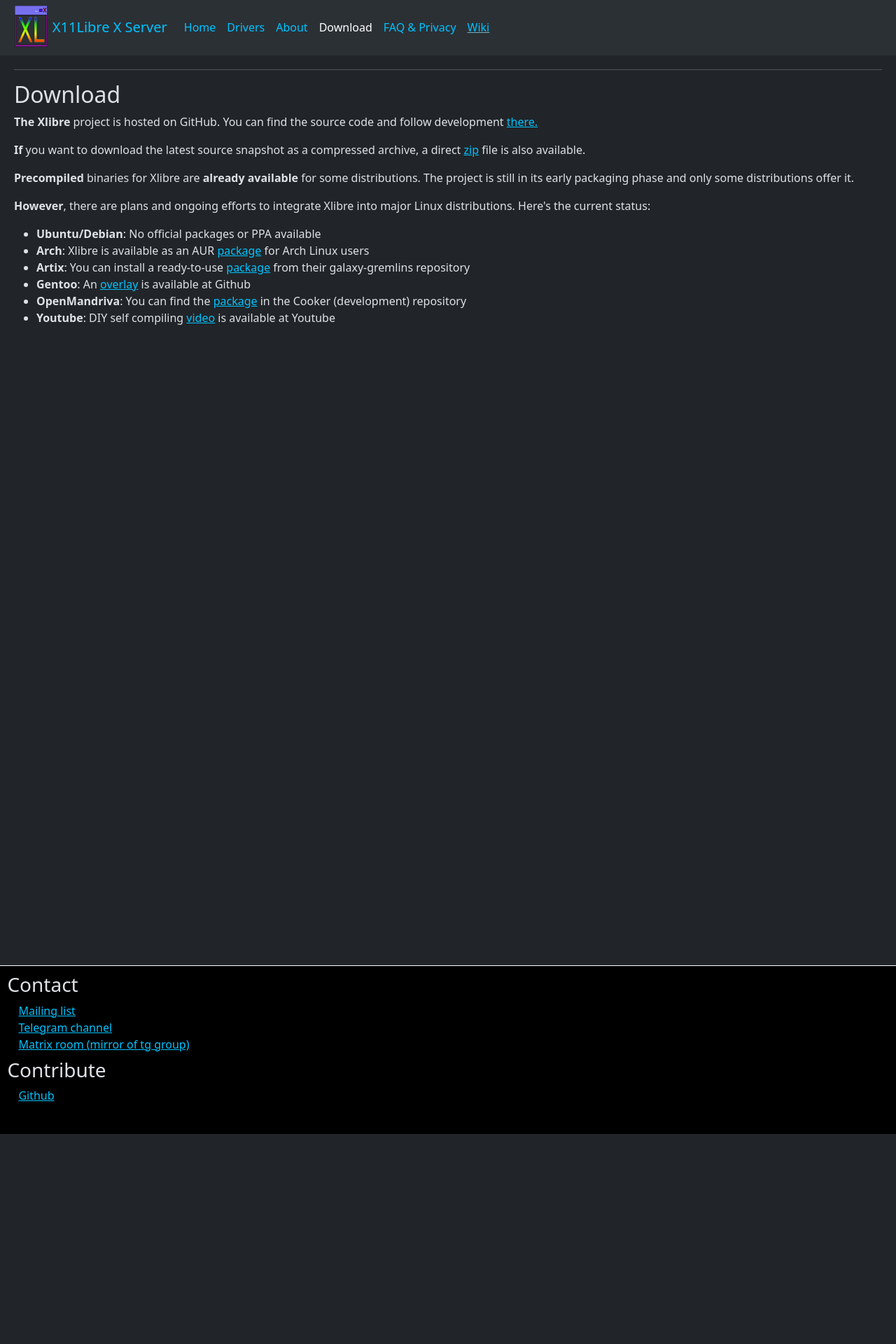
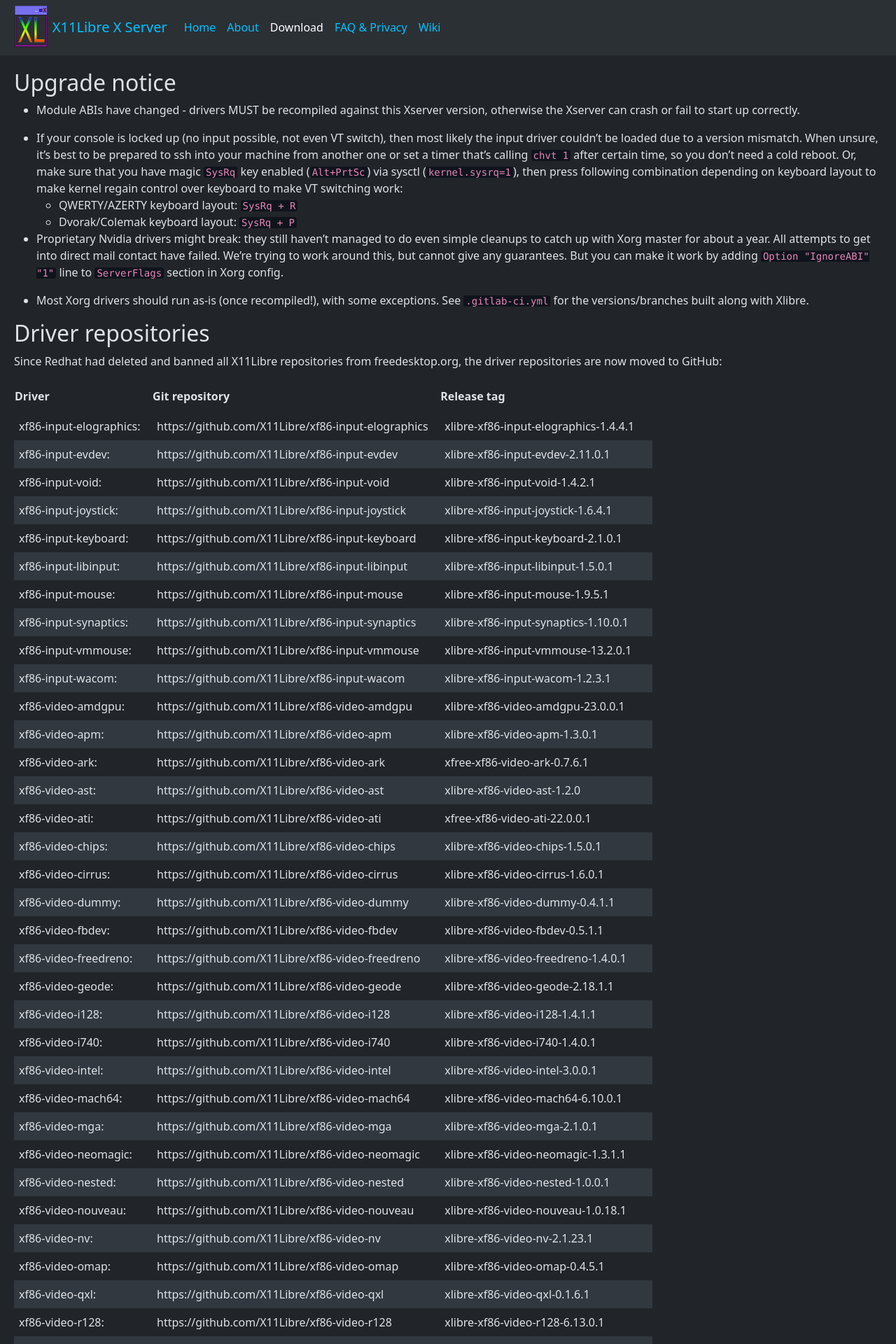
Before and after one commit to xgui4/x11libre-website, a Jekyll site: the page built from download.md, in a window 1280 px wide. Shown: the top 1920 px of the page at 70% size. Built offline with Jekyll 4.4.1, drawn with Linux system fonts in a browser that asks for light colours; before the commit the page ends 1620 px from its top, so only the background shows below that; some of the changed text lies outside the part shown.

Commit message:
update: remove drivers pages (as it is already in download), add official wiki page link, transform html to markdown, update style and add tailwindcss

```diff
--- a/Gemfile
+++ b/Gemfile
@@ -31,3 +31,5 @@
 # Lock `http_parser.rb` gem to `v0.6.x` on JRuby builds since newer versions of the gem
 # do not have a Java counterpart.
 gem "http_parser.rb", "~> 0.6.0", :platforms => [:jruby]
+
+gem 'jekyll-tailwindcss', '~> 0.3.0'
--- a/_data/navigation.yml
+++ b/_data/navigation.yml
@@ -1,9 +1,7 @@
 - name: Home
   page: /
   link: /x11libre-website/
-- name: Drivers
-  page: /drivers.html
-  link: /x11libre-website/drivers.html
+  link: /x11libre-website/index.html
 - name: About
   page: /about.html
   link: /x11libre-website/about.html
--- a/assets/css/styles.css
+++ b/assets/css/styles.css
@@ -161,3 +161,15 @@
 th, td {
    border: 1px solid white;
 }
+
+.container {
+   margin: 10px auto;
+   max-width: 600px;
+   text-align: center;
+}
+h1 {
+   margin: 30px 0;
+   font-size: 4em;
+   line-height: 1;
+   letter-spacing: -1px;
+}
--- a/download.html
+++ /dev/null
@@ -1,45 +0,0 @@
----
-title: XLibre - Download
-layout: page
----
-
-<section id="download">
-  <hr>
-  <h2>Download</h2>
-  <p><strong>The Xlibre</strong> project is hosted on GitHub. You can find
-    the source code and follow development
-    <a href="https://github.com/X11Libre/xserver" target="_blank">there.</a></p>
-
-  <p><strong>If</strong> you want to download the latest source snapshot as
-    a compressed archive, a direct
-    <a href="https://github.com/X11Libre/xserver/archive/refs/heads/master.zip" target="_blank">zip</a>
-    file is also available.</p>
-
-  <p><strong>Precompiled</strong> binaries for Xlibre are <strong> already
-      available</strong> for some distributions. The project is still in its
-    early packaging phase and only some distributions offer it.</p>
-
-  <p><strong>However</strong>, there are plans and ongoing efforts to
-    integrate Xlibre into major Linux distributions. Here's the current
-    status:</p>
-
-  <ul>
-    <li><strong>Ubuntu/Debian</strong>: No official packages or PPA
-      available</li>
-    <li><strong>Arch</strong>: Xlibre is available as an AUR
-	    <a href="https://aur.archlinux.org/packages/xlibre-server-common" target="_blank">package</a>
-	    for Arch Linux users</li>
-    <li><strong>Artix</strong>: You can install a ready-to-use
-      <a href="https://packages.artixlinux.org/packages/?sort=&q=xlibre" target="_blank">package</a>
-      from their galaxy-gremlins repository</li>
-    <li><strong>Gentoo</strong>: An
-	    <a href="https://github.com/X11Libre/ports-gentoo" target="_blank">overlay</a>
-	    is available at Github</li>
-    <li><strong>OpenMandriva</strong>: You can find the
-	    <a href="https://abf.openmandriva.org/openmandriva/xlibre/build_lists#?page=1&per_page=25&ownership=everything" target="_blank">package</a>
-      in the Cooker (development) repository</li>
-    <li><strong>Youtube</strong>: DIY self compiling
-	    <a href="https://www.youtube.com/watch?v=xRzfHzZ6WDU" target="_blank">video</a>
-	    is available at Youtube</li>
-  </ul>
-</section>
--- /dev/null
+++ b/download.md
@@ -0,0 +1,94 @@
+---
+title: XLibre - Download
+layout: page
+---
+
+Upgrade notice
+--------------
+
+* Module ABIs have changed - drivers MUST be recompiled against this Xserver
+  version, otherwise the Xserver can crash or fail to start up correctly.
+
+* If your console is locked up (no input possible, not even VT switch), then
+  most likely the input driver couldn't be loaded due to a version mismatch.
+  When unsure, it's best to be prepared to ssh into your machine from another one
+  or set a timer that's calling `chvt 1` after certain time, so you don't
+  need a cold reboot.
+  Or, make sure that you have magic `SysRq` key enabled (`Alt+PrtSc`)
+  via sysctl (`kernel.sysrq=1`), then press following combination depending on keyboard
+  layout to make kernel regain control over keyboard to make VT switching work:
+  - QWERTY/AZERTY keyboard layout: `SysRq + R`
+  - Dvorak/Colemak keyboard layout: `SysRq + P`
+
+* Proprietary Nvidia drivers might break: they still haven't managed to do
+  even simple cleanups to catch up with Xorg master for about a year.
+  All attempts to get into direct mail contact have failed. We're trying to
+  work around this, but cannot give any guarantees. But you can make it work
+  by adding `Option "IgnoreABI" "1"` line to `ServerFlags` section in Xorg config.
+
+* Most Xorg drivers should run as-is (once recompiled!), with some exceptions.
+  See `.gitlab-ci.yml` for the versions/branches built along with Xlibre.
+
+
+Driver repositories
+-------------------
+
+Since Redhat had deleted and banned all X11Libre repositories from freedesktop.org,
+the driver repositories are now moved to GitHub:
+
+| Driver | Git repository | Release tag |
+| --- | --- | --- |
+| xf86-input-elographics:   | https://github.com/X11Libre/xf86-input-elographics    | xlibre-xf86-input-elographics-1.4.4.1    |
+| xf86-input-evdev:         | https://github.com/X11Libre/xf86-input-evdev          | xlibre-xf86-input-evdev-2.11.0.1         |
+| xf86-input-void:          | https://github.com/X11Libre/xf86-input-void           | xlibre-xf86-input-void-1.4.2.1           |
+| xf86-input-joystick:      | https://github.com/X11Libre/xf86-input-joystick       | xlibre-xf86-input-joystick-1.6.4.1       |
+| xf86-input-keyboard:      | https://github.com/X11Libre/xf86-input-keyboard       | xlibre-xf86-input-keyboard-2.1.0.1       |
+| xf86-input-libinput:      | https://github.com/X11Libre/xf86-input-libinput       | xlibre-xf86-input-libinput-1.5.0.1       |
+| xf86-input-mouse:         | https://github.com/X11Libre/xf86-input-mouse          | xlibre-xf86-input-mouse-1.9.5.1          |
+| xf86-input-synaptics:     | https://github.com/X11Libre/xf86-input-synaptics      | xlibre-xf86-input-synaptics-1.10.0.1     |
+| xf86-input-vmmouse:       | https://github.com/X11Libre/xf86-input-vmmouse        | xlibre-xf86-input-vmmouse-13.2.0.1       |
+| xf86-input-wacom:         | https://github.com/X11Libre/xf86-input-wacom          | xlibre-xf86-input-wacom-1.2.3.1          |
+| xf86-video-amdgpu:        | https://github.com/X11Libre/xf86-video-amdgpu         | xlibre-xf86-video-amdgpu-23.0.0.1        |
+| xf86-video-apm:           | https://github.com/X11Libre/xf86-video-apm            | xlibre-xf86-video-apm-1.3.0.1            |
+| xf86-video-ark:           | https://github.com/X11Libre/xf86-video-ark            | xfree-xf86-video-ark-0.7.6.1             |
+| xf86-video-ast:           | https://github.com/X11Libre/xf86-video-ast            | xlibre-xf86-video-ast-1.2.0              |
+| xf86-video-ati:           | https://github.com/X11Libre/xf86-video-ati            | xfree-xf86-video-ati-22.0.0.1            |
+| xf86-video-chips:         | https://github.com/X11Libre/xf86-video-chips          | xlibre-xf86-video-chips-1.5.0.1          |
+| xf86-video-cirrus:        | https://github.com/X11Libre/xf86-video-cirrus         | xlibre-xf86-video-cirrus-1.6.0.1         |
+| xf86-video-dummy:         | https://github.com/X11Libre/xf86-video-dummy          | xlibre-xf86-video-dummy-0.4.1.1          |
+| xf86-video-fbdev:         | https://github.com/X11Libre/xf86-video-fbdev          | xlibre-xf86-video-fbdev-0.5.1.1          |
+| xf86-video-freedreno:     | https://github.com/X11Libre/xf86-video-freedreno      | xlibre-xf86-video-freedreno-1.4.0.1      |
+| xf86-video-geode:         | https://github.com/X11Libre/xf86-video-geode          | xlibre-xf86-video-geode-2.18.1.1         |
+| xf86-video-i128:          | https://github.com/X11Libre/xf86-video-i128           | xlibre-xf86-video-i128-1.4.1.1           |
+| xf86-video-i740:          | https://github.com/X11Libre/xf86-video-i740           | xlibre-xf86-video-i740-1.4.0.1           |
+| xf86-video-intel:         | https://github.com/X11Libre/xf86-video-intel          | xlibre-xf86-video-intel-3.0.0.1          |
+| xf86-video-mach64:        | https://github.com/X11Libre/xf86-video-mach64         | xlibre-xf86-video-mach64-6.10.0.1        |
+| xf86-video-mga:           | https://github.com/X11Libre/xf86-video-mga            | xlibre-xf86-video-mga-2.1.0.1            |
+| xf86-video-neomagic:      | https://github.com/X11Libre/xf86-video-neomagic       | xlibre-xf86-video-neomagic-1.3.1.1       |
+| xf86-video-nested:        | https://github.com/X11Libre/xf86-video-nested         | xlibre-xf86-video-nested-1.0.0.1         |
+| xf86-video-nouveau:       | https://github.com/X11Libre/xf86-video-nouveau        | xlibre-xf86-video-nouveau-1.0.18.1       |
+| xf86-video-nv:            | https://github.com/X11Libre/xf86-video-nv             | xlibre-xf86-video-nv-2.1.23.1            |
+| xf86-video-omap:          | https://github.com/X11Libre/xf86-video-omap           | xlibre-xf86-video-omap-0.4.5.1           |
+| xf86-video-qxl:           | https://github.com/X11Libre/xf86-video-qxl            | xlibre-xf86-video-qxl-0.1.6.1            |
+| xf86-video-r128:          | https://github.com/X11Libre/xf86-video-r128           | xlibre-xf86-video-r128-6.13.0.1          |
+| xf86-video-rendition:     | https://github.com/X11Libre/xf86-video-rendition      | xlibre-xf86-video-rendition-4.2.7.1      |
+| xf86-video-s3virge:       | https://github.com/X11Libre/xf86-video-s3virge        | xlibre-xf86-video-s3virge-1.11.1.1       |
+| xf86-video-savage:        | https://github.com/X11Libre/xf86-video-savage         | xlibre-xf86-video-savage-2.4.1.1         |
+| xf86-video-siliconmotion: | https://github.com/X11Libre/xf86-video-siliconmotion  | xlibre-xf86-video-siliconmotion-1.7.10.1 |
+| xf86-video-sis:           | https://github.com/X11Libre/xf86-video-sis            | xlibre-xf86-video-sis-0.12.0.1           |
+| xf86-video-sisusb:        | https://github.com/X11Libre/xf86-video-sisusb         | xlibre-xf86-video-sisusb-0.9.7.1         |
+| xf86-video-suncg14:       | https://github.com/X11Libre/xf86-video-suncg14        | xlibre-xf86-video-suncg14-1.2.0          |
+| xf86-video-suncg3:        | https://github.com/X11Libre/xf86-video-suncg3         | xlibre-xf86-video-suncg3-1.1.3.0         |
+| xf86-video-suncg6:        | https://github.com/X11Libre/xf86-video-suncg6         | xlibre-xf86-video-suncg6-1.1.3.1         |
+| xf86-video-sunffb:        | https://github.com/X11Libre/xf86-video-sunffb         | xlibre-xf86-video-sunffb-1.2.3.1         |
+| xf86-video-sunleo:        | https://github.com/X11Libre/xf86-video-sunleo         | xlibre-xf86-video-sunleo-1.2.3.1         |
+| xf86-video-suntcx:        | https://github.com/X11Libre/xf86-video-suntcx         | xlibre-xf86-video-suntcx-1.1.3.1         |
+| xf86-video-tdfx:          | https://github.com/X11Libre/xf86-video-tdfx           | xlibre-xf86-video-tdfx-1.5.0.1           |
+| xf86-video-trident:       | https://github.com/X11Libre/xf86-video-trident        | xlibre-xf86-video-trident-1.4.0.1        |
+| xf86-video-vbox:          | https://github.com/X11Libre/xf86-video-vbox           | xlibre-xf86-video-vbox-1.0.1.1           |
+| xf86-video-v4l:           | https://github.com/X11Libre/xf86-video-v4l            | xlibre-xf86-video-v4l-0.3.0.1            |
+| xf86-video-vesa:          | https://github.com/X11Libre/xf86-video-vesa           | xlibre-xf86-video-vesa-2.6.0.1           |
+| xf86-video-vmware:        | https://github.com/X11Libre/xf86-video-vmware         | xlibre-xf86-video-vmware-13.4.0.1        |
+| xf86-video-voodoo:        | https://github.com/X11Libre/xf86-video-voodoo         | xlibre-xf86-video-voodoo-1.2.6.1         |
+| xf86-video-wsfb:          | https://github.com/X11Libre/xf86-video-wsfb           | xlibre-xf86-video-wsfb-0.4.1.1           |
+| xf86-video-xgi:           | https://github.com/X11Libre/xf86-video-xgi            | xlibre-xf86-video-xgi-1.6.1.1            |
--- a/wiki.html
+++ b/wiki.html
@@ -2,6 +2,8 @@
 title: XLibre - Wiki
 layout: page
 ---
+
+<a href="https://github.com/x11libre/xserver/wiki">Go to the official wiki</a>
 
 <h2>How to install XLibre</h2>
 <iframe width="560" height="315" src="https://www.youtube-nocookie.com/embed/xRzfHzZ6WDU?si=fWTrces_hvnUBvNH" title="YouTube video player" frameborder="0" allow="accelerometer; autoplay; clipboard-write; encrypted-media; gyroscope; picture-in-picture; web-share" referrerpolicy="strict-origin-when-cross-origin" allowfullscreen></iframe>
```
Also changed, not shown: 404.html (+1 -15 lines), drivers.html (deleted, +0 -65 lines), faq.html (deleted, +0 -44 lines), faq.md (added, +38 -0 lines), index.md (+3 -6 lines).
